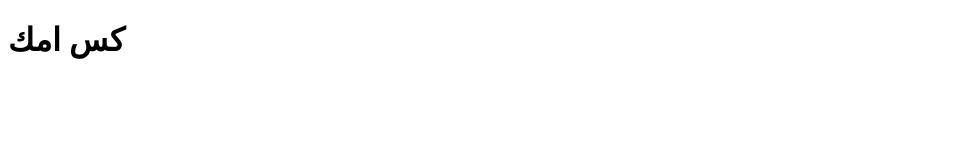
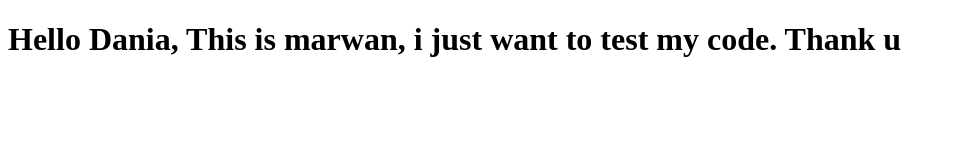
Before and after one commit to MarwanAff/PPS, a plain HTML site: page index.html in a window 1280 px wide. Shown: the whole page, without its empty margins (0-956 px from the left). Drawn offline with Linux system fonts and the light colour scheme.

Commit message:
Modified

```diff
--- a/index.html
+++ b/index.html
@@ -2,9 +2,9 @@
 <html lang="en" dir="ltr">
   <head>
     <meta charset="utf-8">
-    <title>Fuck you</title>
+    <title>Test this fucking code</title>
   </head>
   <body>
-  <h1>كس امك<h1>
+  <h1>Hello Dania, This is marwan, i just want to test my code. Thank u<h1>
   </body>
 </html>
```
